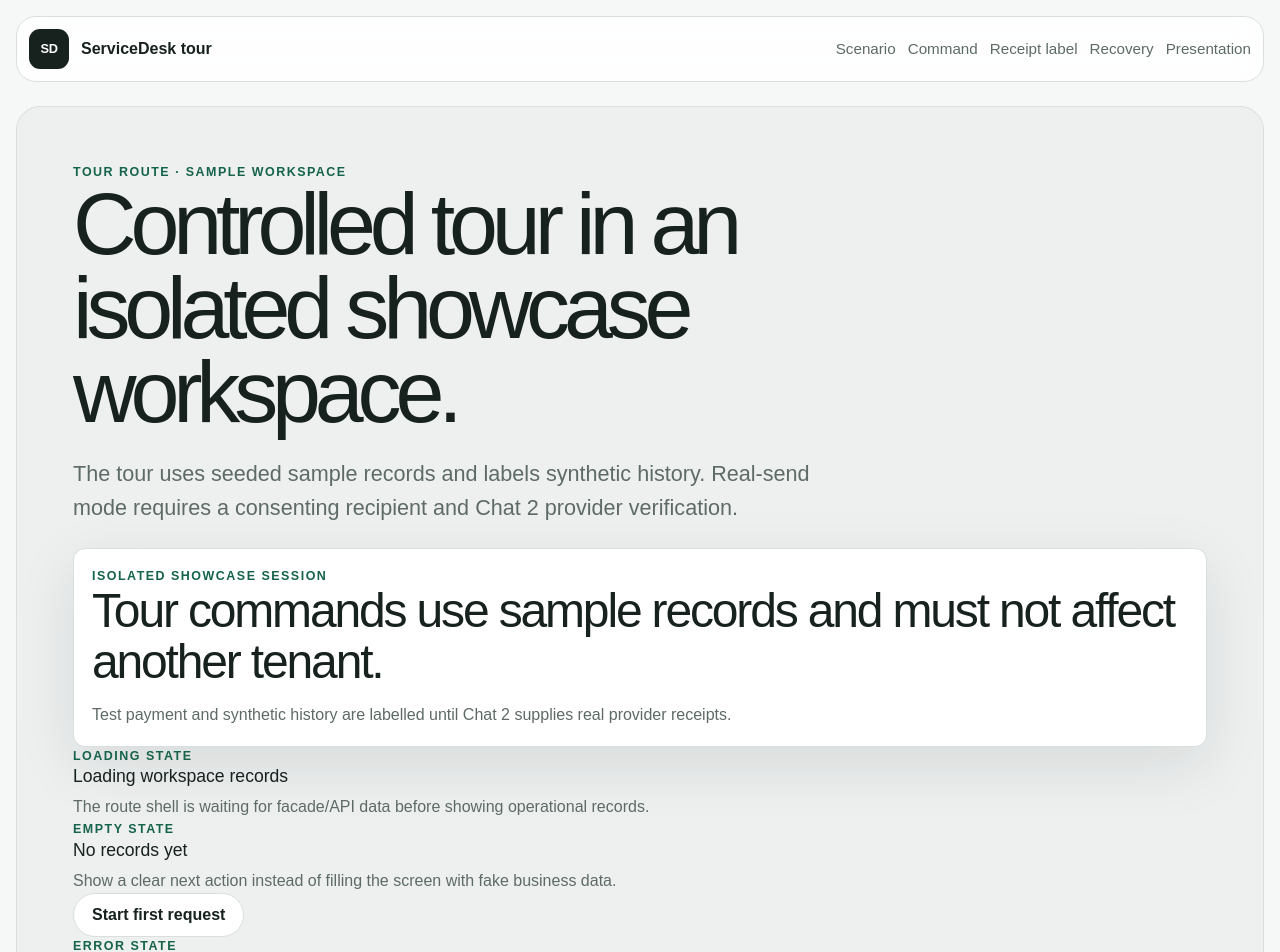
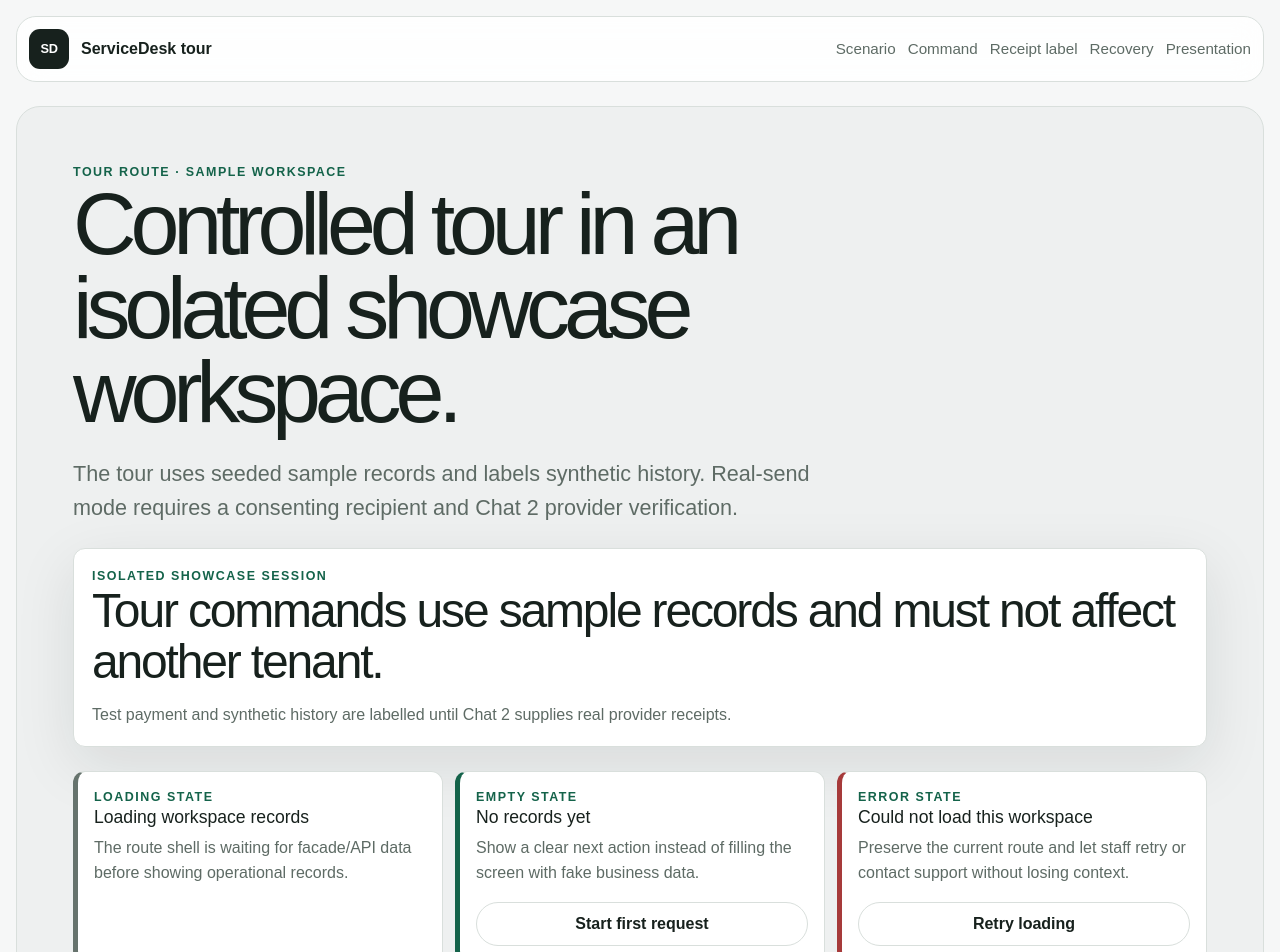
Before and after one commit to SaamVR/ServiceDesk, a Next.js app: page /tour in a window 1280 px wide. Shown: the top 952 px of the page. Built offline with nearby package versions, Linux system fonts and the light colour scheme.

Commit message:
fix(a11y): style route state announcements

```diff
--- a/src/app/globals.css
+++ b/src/app/globals.css
@@ -351,6 +351,31 @@ p { color: var(--muted); }
 .status-pill.pending { background: #edf0ef; color: var(--pending); }
 .status-pill.failure { background: #ffe2e2; color: var(--failure); }
 
+.state-preview {
+  display: grid;
+  grid-template-columns: repeat(3, minmax(0, 1fr));
+  gap: calc(var(--space) * 1.5);
+  margin-top: calc(var(--space) * 3);
+}
+
+.state-card {
+  display: flex;
+  min-width: 0;
+  min-height: 168px;
+  flex-direction: column;
+  justify-content: space-between;
+  gap: calc(var(--space) * 2);
+  padding: calc(var(--space) * 2);
+  border: 1px solid var(--border);
+  border-left-width: 5px;
+  border-radius: var(--radius);
+  background: var(--surface);
+}
+
+.state-card.pending { border-left-color: var(--pending); }
+.state-card.neutral { border-left-color: var(--accent); }
+.state-card.failure { border-left-color: var(--failure); }
+
 .tri-pane-preview {
   display: grid;
   grid-template-columns: 0.9fr 1.4fr 0.9fr;
@@ -429,6 +454,7 @@ p { color: var(--muted); }
   .section-heading,
   .split-preview,
   .tri-pane-preview,
+  .state-preview,
   .card-grid.two,
   .card-grid.three {
     grid-template-columns: 1fr;
```
